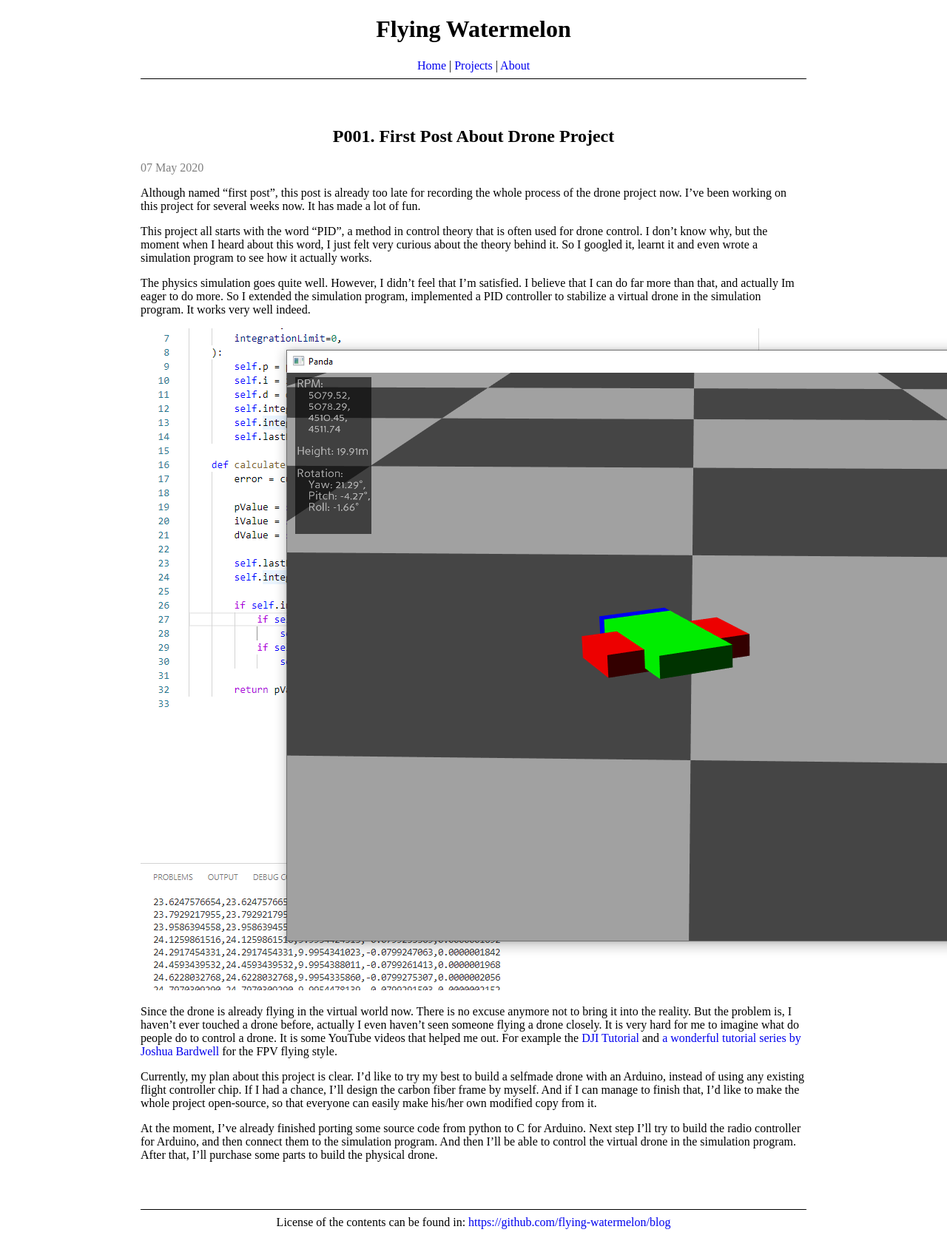
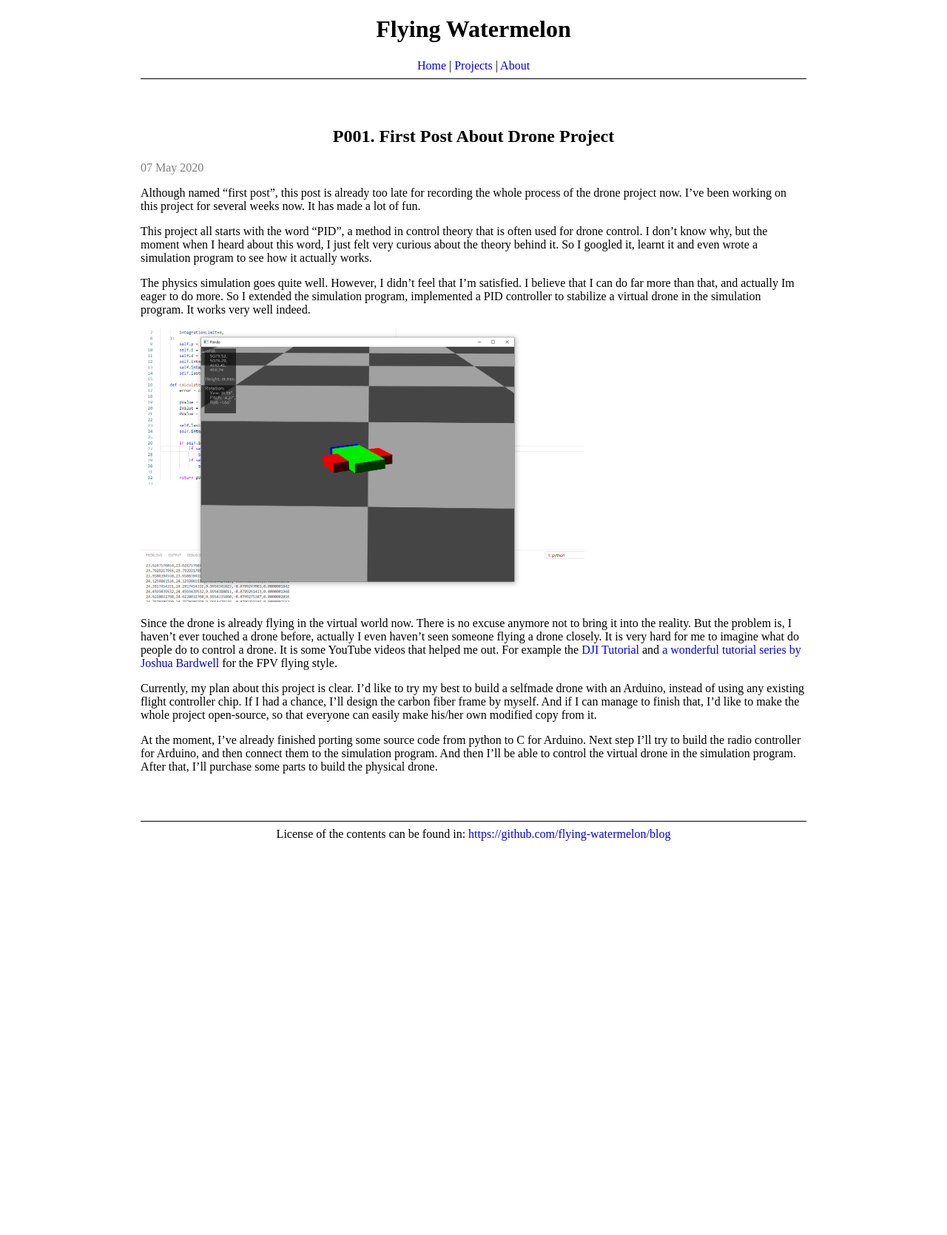
Before and after one commit to flying-watermelon/blog, a Jekyll site: the page built from _posts/2020-05-07-first-post-about-drone-project.md, in a window 1280 px wide. Shown: the whole page at 74% size. Built offline with Jekyll 4.4.1, drawn with Linux system fonts in a browser that asks for light colours; after the commit the page ends 1145 px from its top, so only the background shows below that.

Commit message:
Limited the maximum width of the pictures.

```diff
--- a/_posts/2020-05-07-first-post-about-drone-project.md
+++ b/_posts/2020-05-07-first-post-about-drone-project.md
@@ -8,7 +8,7 @@ This project all starts with the word "PID", a method in control theory that is
 
 The physics simulation goes quite well. However, I didn't feel that I'm satisfied. I believe that I can do far more than that, and actually Im eager to do more. So I extended the simulation program, implemented a PID controller to stabilize a virtual drone in the simulation program. It works very well indeed.
 
-![Drone Simulator]({{ "/assets/img/2020-05-07-drone-simulator.png" | absolute_url }})
+![post-image]({{ "/assets/img/2020-05-07-drone-simulator.png" | absolute_url }})
 
 Since the drone is already flying in the virtual world now. There is no excuse anymore not to bring it into the reality. But the problem is, I haven't ever touched a drone before, actually I even haven't seen someone flying a drone closely. It is very hard for me to imagine what do people do to control a drone. It is some YouTube videos that helped me out. For example the [DJI Tutorial](https://www.youtube.com/watch?v=QwMFK9J462A) and [a wonderful tutorial series by Joshua Bardwell](https://www.youtube.com/watch?v=391D5dX7LKg) for the FPV flying style.
 
--- a/assets/css/styles.sass
+++ b/assets/css/styles.sass
@@ -18,6 +18,10 @@ hr.header-splitter
 a
     text-decoration: none
 
+img[alt=post-image]
+    max-width: 600px
+
+
 .page-container
     max-width: 900px
     margin-left: auto
```
